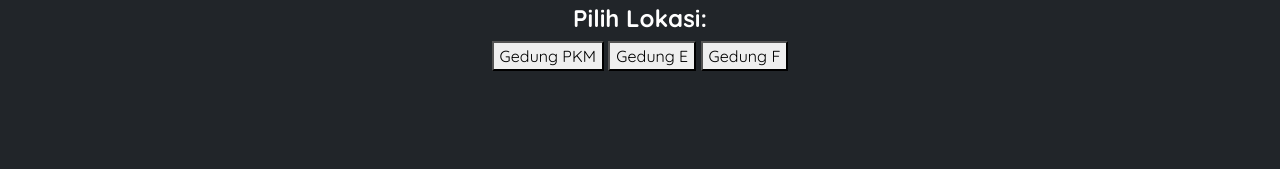
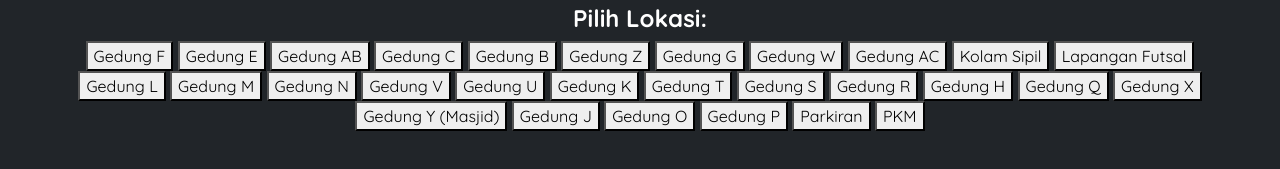
Before and after one commit to Muhammad-Zacky/PETA-PNP, a website: page index.html in a window 1280 px wide. Shown: the part 2154-2323 px from the top of the page. Before the commit the page ends 2275 px from the top, so only its background shows below. Drawn offline with Linux system fonts and the light colour scheme.

Commit message:
Update index.html

```diff
--- a/index.html
+++ b/index.html
@@ -105,17 +105,68 @@
         <iframe id="map" src="https://www.google.com/maps/d/u/0/embed?mid=1tK3-61w1L4F9BhPIc5BVKirh_wKRr98&ehbc=2E312F" width="864" height="600"></iframe>
 
         <h4>Pilih Lokasi:</h4>
-        <button class="location-btn" onclick="goToLocation(0)">Gedung PKM</button>
+        <button class="location-btn" onclick="goToLocation(0)">Gedung F</button>
         <button class="location-btn" onclick="goToLocation(1)">Gedung E</button>
-        <button class="location-btn" onclick="goToLocation(2)">Gedung F</button>
-
+        <button class="location-btn" onclick="goToLocation(2)">Gedung AB</button>
+        <button class="location-btn" onclick="goToLocation(3)">Gedung C</button>
+        <button class="location-btn" onclick="goToLocation(4)">Gedung B</button>
+        <button class="location-btn" onclick="goToLocation(5)">Gedung Z</button>
+        <button class="location-btn" onclick="goToLocation(6)">Gedung G</button>
+        <button class="location-btn" onclick="goToLocation(7)">Gedung W</button>
+        <button class="location-btn" onclick="goToLocation(8)">Gedung AC</button>
+        <button class="location-btn" onclick="goToLocation(9)">Kolam Sipil</button>
+        <button class="location-btn" onclick="goToLocation(10)">Lapangan Futsal</button>
+        <button class="location-btn" onclick="goToLocation(11)">Gedung L</button>
+        <button class="location-btn" onclick="goToLocation(12)">Gedung M</button>
+        <button class="location-btn" onclick="goToLocation(13)">Gedung N</button>
+        <button class="location-btn" onclick="goToLocation(14)">Gedung V</button>
+        <button class="location-btn" onclick="goToLocation(15)">Gedung U</button>
+        <button class="location-btn" onclick="goToLocation(16)">Gedung K</button>
+        <button class="location-btn" onclick="goToLocation(17)">Gedung T</button>
+        <button class="location-btn" onclick="goToLocation(18)">Gedung S</button>
+        <button class="location-btn" onclick="goToLocation(19)">Gedung R</button>
+        <button class="location-btn" onclick="goToLocation(20)">Gedung H</button>
+        <button class="location-btn" onclick="goToLocation(21)">Gedung Q</button>
+        <button class="location-btn" onclick="goToLocation(22)">Gedung X</button>
+        <button class="location-btn" onclick="goToLocation(23)">Gedung Y (Masjid)</button>
+        <button class="location-btn" onclick="goToLocation(24)">Gedung J</button>
+        <button class="location-btn" onclick="goToLocation(25)">Gedung O</button>
+        <button class="location-btn" onclick="goToLocation(26)">Gedung P</button>
+        <button class="location-btn" onclick="goToLocation(27)">Parkiran</button>
+        <button class="location-btn" onclick="goToLocation(28)">PKM</button>
 
         <script>
-
+            // F01CPPNP
             const locations = [
-                { name: "Gedung PKM", lat: -0.91456, lng: 100.46615 },
+                { name: "Gedung F", lat: -0.91328, lng: 100.46698 },
                 { name: "Gedung E", lat: -0.91306, lng: 100.46696 },
-                { name: "Gedung F", lat: -0.91328, lng: 100.46698 }
+                { name: "Gedung AB", lat: -0.91376, lng: 100.4671 },
+                { name: "Gedung C", lat: -0.91405, lng: 100.46749 },
+                { name: "Gedung B", lat: -0.91437, lng: 100.46742 },
+                { name: "Gedung Z", lat: -0.91302, lng: 100.46779 },
+                { name: "Gedung G", lat: -0.9138, lng: 100.46657 },
+                { name: "Gedung W", lat: -0.91364, lng: 100.46608 },
+                { name: "Gedung AC", lat: -0.91407, lng: 100.46677 },
+                { name: "Kolam Sipil", lat: -0.91296, lng: 100.46641 },
+                { name: "Lapangan Futsal", lat: -0.91282, lng: 100.46596 },
+                { name: "Gedung L", lat: -0.91428, lng: 100.46559 },
+                { name: "Gedung M", lat: -0.91461, lng: 100.46545 },
+                { name: "Gedung N", lat: -0.91495, lng: 100.46539 },
+                { name: "Gedung V", lat: -0.91288, lng: 100.46547 },
+                { name: "Gedung U", lat: -0.91262, lng: 100.46578 },
+                { name: "Gedung K", lat: -0.91255, lng: 100.46626 },
+                { name: "Gedung T", lat: -0.91242, lng: 100.46594 },
+                { name: "Gedung S", lat: -0.91214, lng: 100.46566 },
+                { name: "Gedung R", lat: -0.91194, lng: 100.46595 },
+                { name: "Gedung H", lat: -0.91265, lng: 100.46734 },
+                { name: "Gedung Q", lat: -0.91166, lng: 100.46636 },
+                { name: "Gedung X", lat: -0.9113, lng: 100.46613 },
+                { name: "Gedung Y (Masjid)", lat: -0.91146, lng: 100.46581 },
+                { name: "Gedung J", lat: -0.91167, lng: 100.4652 },
+                { name: "Gedung O", lat: -0.91098, lng: 100.46542 },
+                { name: "Gedung P", lat: -0.91068, lng: 100.46517 },
+                { name: "Parkiran", lat: -0.91156, lng: 100.46483 },
+                { name: "PKM", lat: -0.91088, lng: 100.46467 },
             ];
 
 
```
